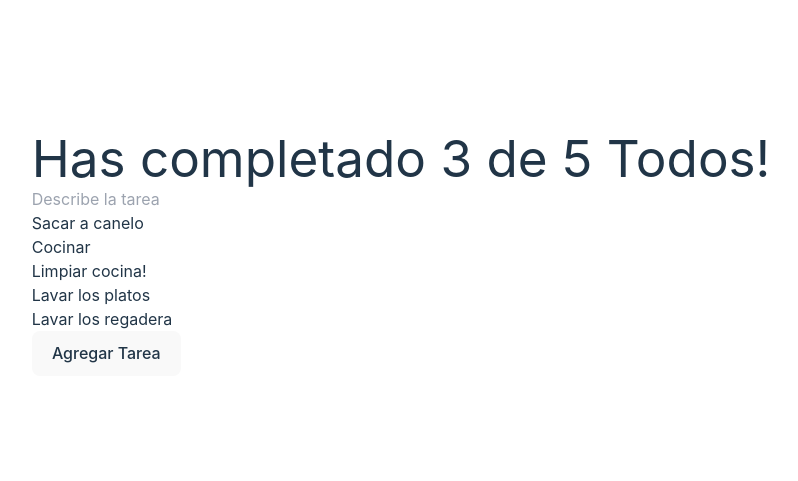
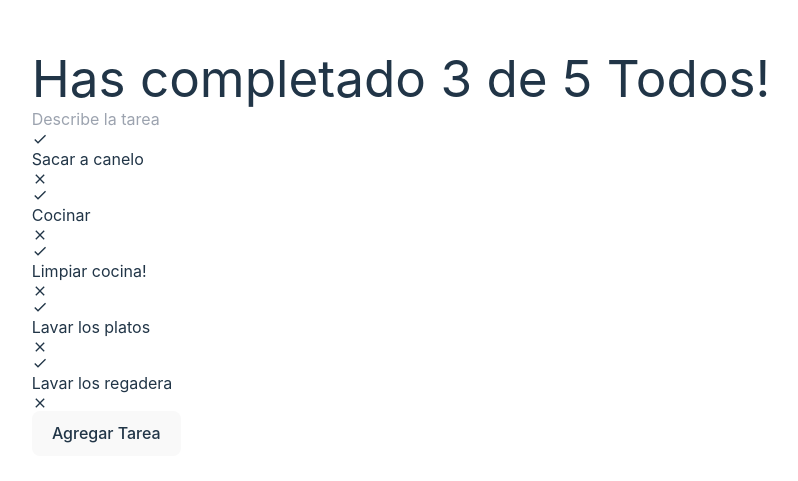
Before and after one commit to Rubenhdz20/ToDo, a React (Vite) app: page / in a window 1280 px wide. Shown: the part 147-628 px from the top of the page, without its empty margins (239-1037 px from the left). Built offline with nearby package versions, Linux system fonts and the light colour scheme; the HTML template or start-up script is replaced by a standard one.

Commit message:
Add icons from React Icons

```diff
--- a/package.json
+++ b/package.json
@@ -11,7 +11,8 @@
   },
   "dependencies": {
     "react": "^18.2.0",
-    "react-dom": "^18.2.0"
+    "react-dom": "^18.2.0",
+    "react-icons": "^5.2.1"
   },
   "devDependencies": {
     "@types/react": "^18.2.66",
--- a/src/components/TodoCounter.jsx
+++ b/src/components/TodoCounter.jsx
@@ -1,7 +1,7 @@
 
 function TodoCounter({ completed, total }) {
     return(
-        total == completed ?
+        total === completed ?
         <h1 className="m-0 p-[5rem] text-center text-2xl text-white">Felicidades has sido muy productivo hoy!</h1>
         :
         <h1 className="m-0 p-[5rem] text-center text-2xl text-white">Has completado {completed} de {total} Todos!</h1>
--- a/src/components/TodoItem.jsx
+++ b/src/components/TodoItem.jsx
@@ -1,10 +1,12 @@
+import { MdCheck } from "react-icons/md";
+import { MdClose } from "react-icons/md";
 
 function TodoItem(props) {
     return(
         <li className="w-52 flex justify-between items-center">
-            <ion-icon name="checkmark-circle-outline" onClick={props.onComplete}></ion-icon>
+            <MdCheck className="hover:cursor-pointer hover:bg-green-500 hover:rounded-lg" onClick={props.onComplete}/>
             <p className={props.completed &&  "line-through"}>{props.text}</p>
-            <ion-icon name="close-circle-outline" onClick={props.onDelete}></ion-icon>
+            <MdClose className="hover:cursor-pointer hover:bg-red-500 hover:rounded-lg" onClick={props.onDelete}/>
         </li>
     )
 }
```
Also changed, not shown: 1 other file (tests, documents, lock files or other folders).
